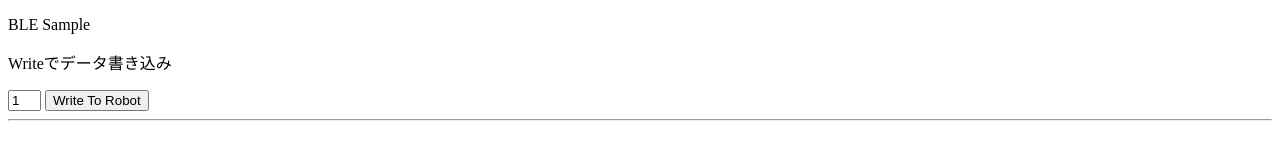
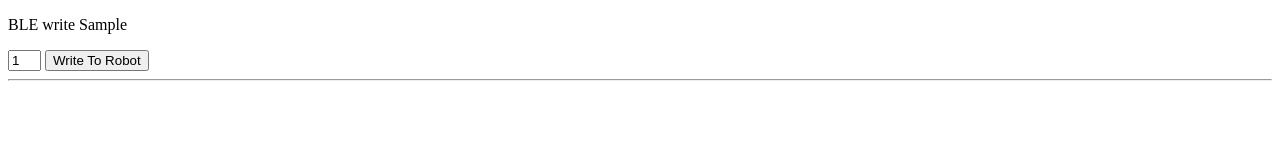
Before and after one commit to tsukasaJapan9/robot-control-server, a website: page ble.html in a window 1280 px wide. Drawn offline with Linux system fonts and the light colour scheme.

Commit message:
remove unuse code

```diff
--- a/ble.html
+++ b/ble.html
@@ -10,8 +10,7 @@
 <body>
 <div class="container">
     <div class="title margin">
-        <p id="title">BLE Sample</p>
-        <p id="subtitle">Writeでデータ書き込み</p>
+        <p id="title">BLE write Sample</p>
     </div>
 
     <div class="contents margin">
```
